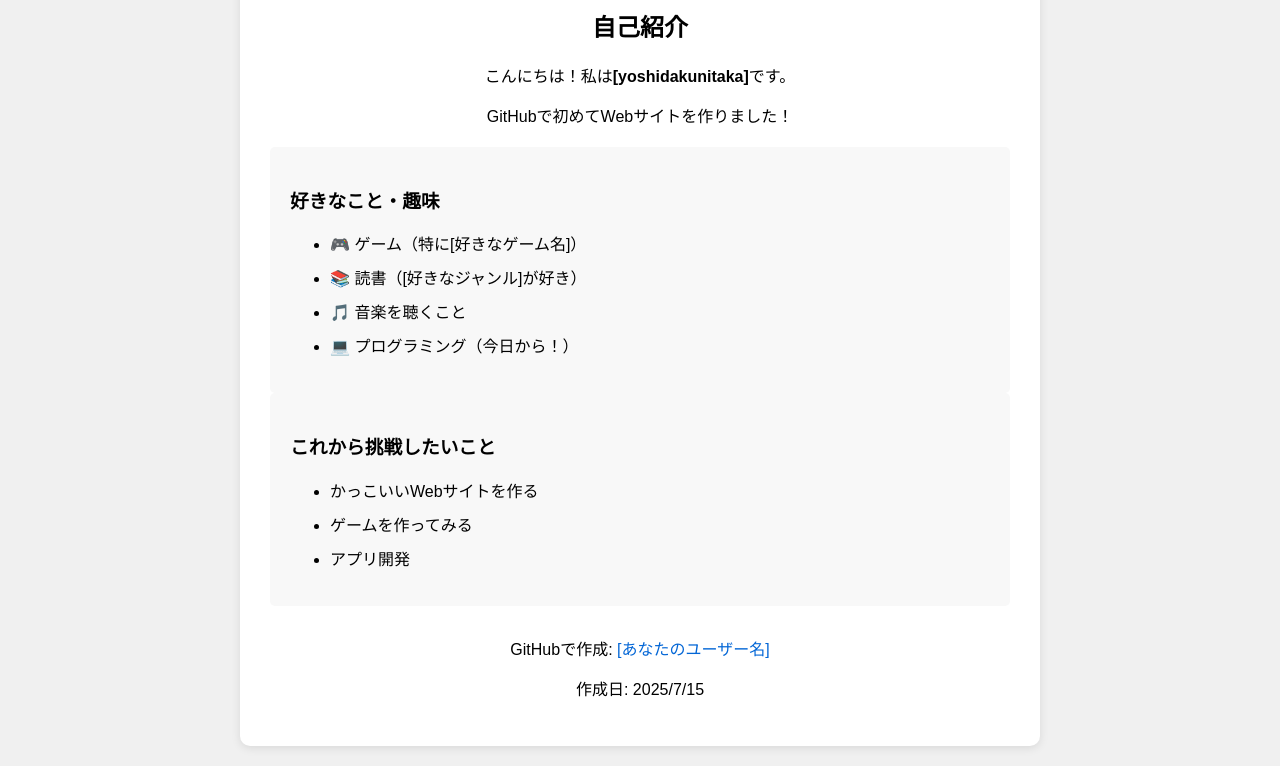
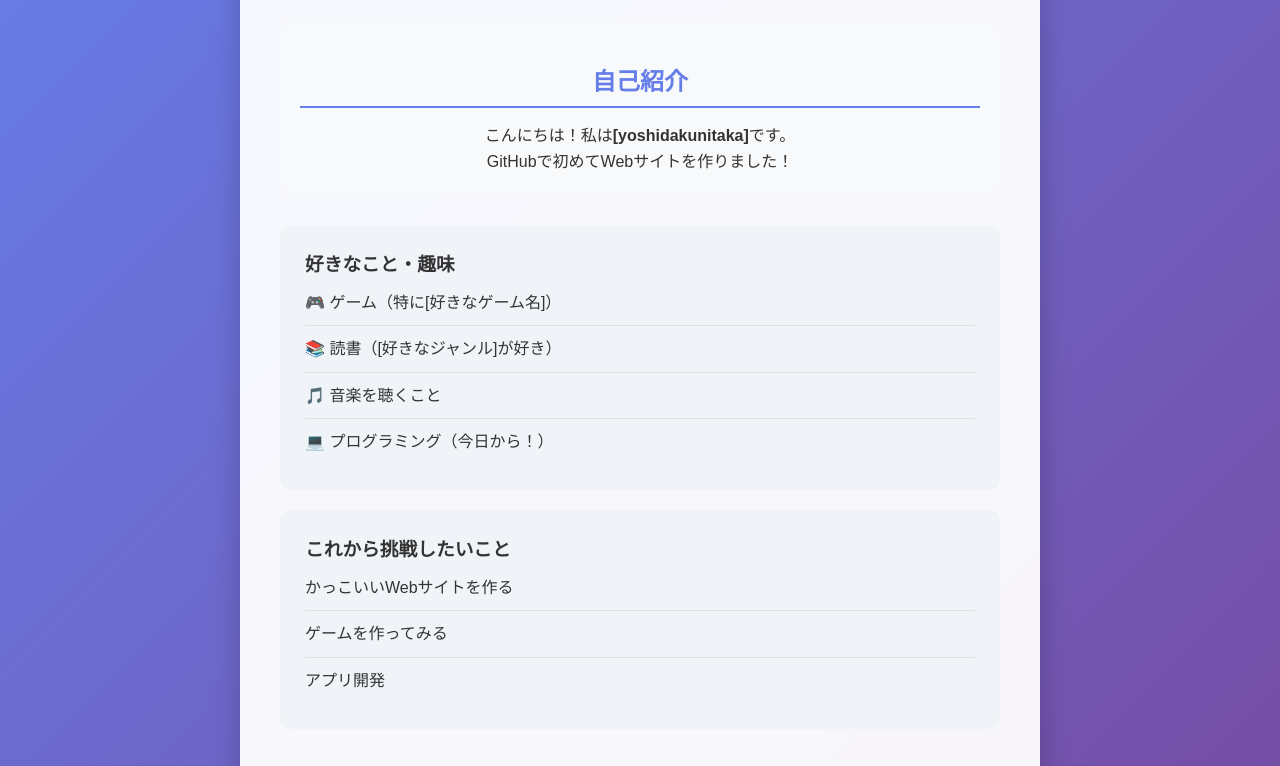
Before and after one commit to yoshidakunitaka/my-first-website, a plain HTML site: page index.html in a window 1280 px wide. Shown: the part 131-897 px from the top of the page. Drawn offline with Linux system fonts and the light colour scheme.

Commit message:
Update index.html

```diff
--- a/index.html
+++ b/index.html
@@ -4,48 +4,7 @@
     <meta charset="UTF-8">
     <meta name="viewport" content="width=device-width, initial-scale=1.0">
     <title>私の最初のWebサイト</title>
-    <style>
-        body {
-            font-family: Arial, sans-serif;
-            max-width: 800px;
-            margin: 0 auto;
-            padding: 20px;
-            background-color: #f0f0f0;
-        }
-        .container {
-            background-color: white;
-            padding: 30px;
-            border-radius: 10px;
-            box-shadow: 0 2px 10px rgba(0,0,0,0.1);
-        }
-        h1 {
-            color: #333;
-            text-align: center;
-        }
-        .profile {
-            text-align: center;
-            margin: 20px 0;
-        }
-        .hobby-list {
-            background-color: #f8f8f8;
-            padding: 20px;
-            border-radius: 5px;
-        }
-        .hobby-list li {
-            margin: 10px 0;
-        }
-        .github-link {
-            text-align: center;
-            margin-top: 30px;
-        }
-        a {
-            color: #0366d6;
-            text-decoration: none;
-        }
-        a:hover {
-            text-decoration: underline;
-        }
-    </style>
+  <link rel="stylesheet" href="style.css">
 </head>
 <body>
     <div class="container">
```
